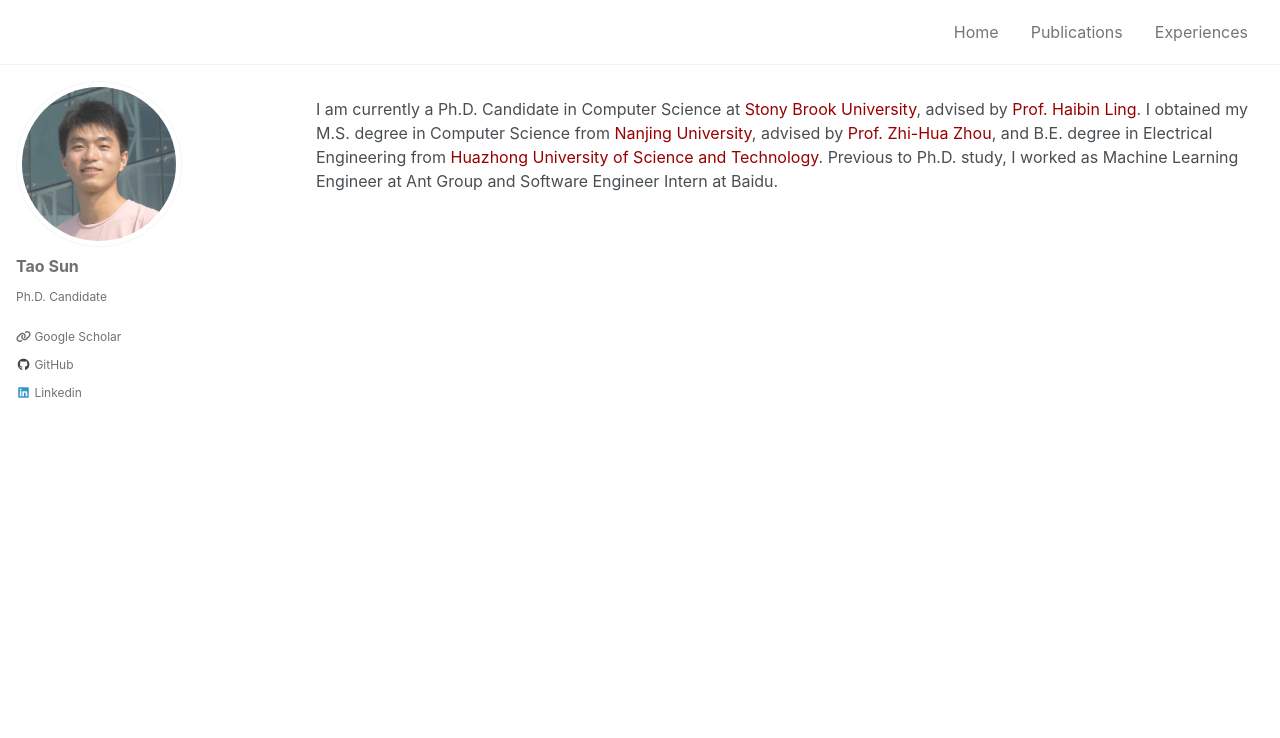
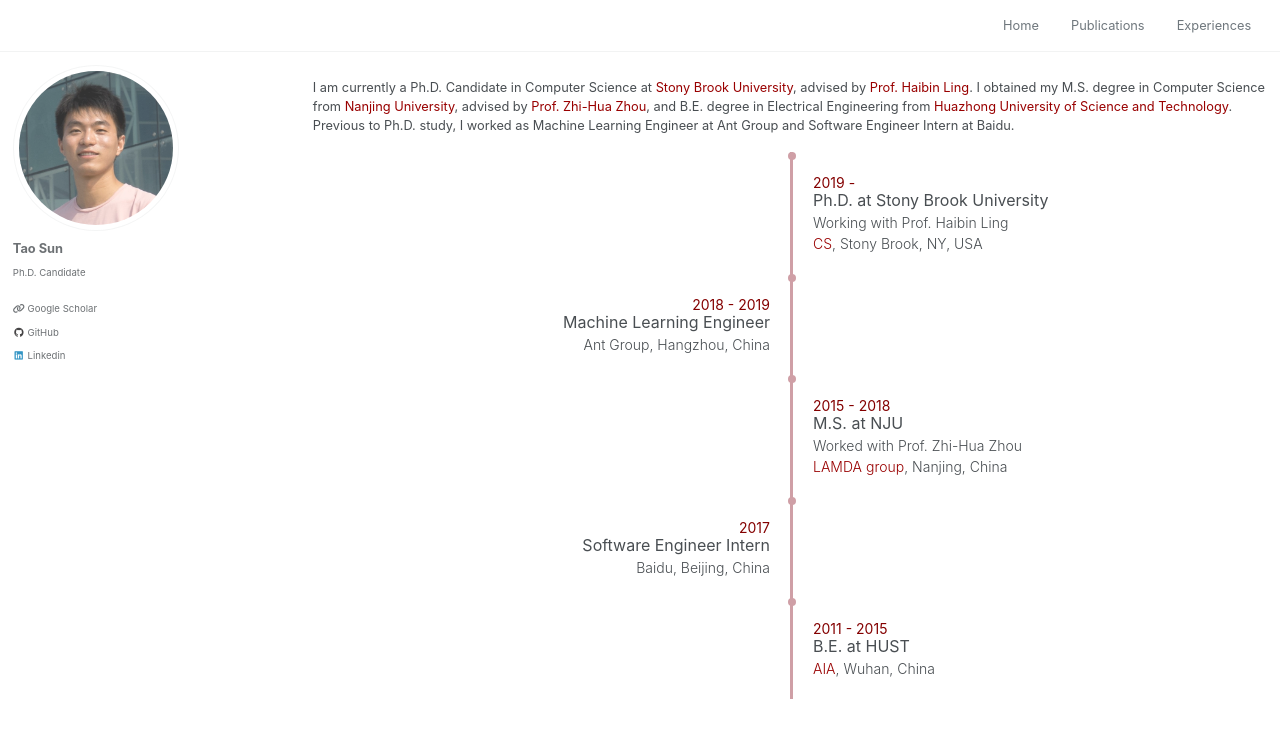
Before and after one commit to tsun/tsun.github.io, a Jekyll site: the page built from _pages/experiences.md, in a window 1280 px wide and 900 px high. Shown: the top 738 px of the window. Built offline with Jekyll 4.4.1, drawn with Linux system fonts in a browser that asks for light colours; cached includes are drawn as plain includes; nearby versions of some CDN libraries.

Commit message:
add timeline

```diff
--- a/_pages/experiences.md
+++ b/_pages/experiences.md
@@ -8,3 +8,47 @@
 <style>a{TEXT-DECORATION:none; color: #990000;}a:hover{TEXT-DECORATION:underline; color: #990000;}</style>
 
 I am currently a Ph.D. Candidate in Computer Science at <a href="https://www.cs.stonybrook.edu/" target="_blank" rel="nofollow">Stony Brook University</a>, advised by <a href="https://www3.cs.stonybrook.edu/~hling/" target="_blank" rel="nofollow">Prof. Haibin Ling</a>. I obtained my M.S. degree in Computer Science from <a href="https://www.nju.edu.cn/EN/main.htm" target="_blank" rel="nofollow">Nanjing University</a>, advised by <a href="https://cs.nju.edu.cn/zhouzh/" target="_blank" rel="nofollow">Prof. Zhi-Hua Zhou</a>, and B.E. degree in Electrical Engineering from <a href="http://english.hust.edu.cn/" target="_blank" rel="nofollow">Huazhong University of Science and Technology</a>. Previous to Ph.D. study, I worked as Machine Learning Engineer at Ant Group and Software Engineer Intern at Baidu.
+
+
+<head>
+<link href="/assets/css/my.css" rel="stylesheet">
+</head>
+
+<div class="container">
+  <div id="timeline">
+    <div class="timelineitem">
+      <div class="tdate"> 2019 - </div>
+      <div class="ttitle">Ph.D. at Stony Brook University</div>
+      <div class="tdesc"> Working with Prof. Haibin Ling </div>
+	  <div class="tdesc"> <a href="https://www.cs.stonybrook.edu/">CS</a>, Stony Brook, NY, USA </div>
+    </div>
+
+    <div class="timelineitem">
+      <div class="tdate">2018 - 2019</div>
+      <div class="ttitle">Machine Learning Engineer</div>
+	  <div class="tdesc">  Ant Group, Hangzhou, China</div>
+    </div>
+
+
+    <div class="timelineitem">
+      <div class="tdate">2015 - 2018</div>
+      <div class="ttitle">M.S. at NJU</div>
+	  <div class="tdesc"> Worked with Prof. Zhi-Hua Zhou </div>
+	  <div class="tdesc"> <a href="http://www.lamda.nju.edu.cn/">LAMDA group</a>, Nanjing, China</div>
+   </div>
+
+   <div class="timelineitem">
+      <div class="tdate">2017</div>
+      <div class="ttitle">Software Engineer Intern</div>
+    <div class="tdesc"> Baidu, Beijing, China</div>
+    </div>
+
+    <div class="timelineitem">
+      <div class="tdate">2011 - 2015 </div>
+      <div class="ttitle">B.E. at HUST</div>
+      <div class="tdesc"> <a href="http://english.aia.hust.edu.cn/">AIA</a>, Wuhan, China </div>
+    </div>
+
+
+</div>
+</div>
--- a/assets/css/my.css
+++ b/assets/css/my.css
@@ -19,3 +19,92 @@
     div.publication div.img{max-width:12%}
     div.publication div.text{max-width:88%;text-align:left}
 }
+
+
+/* from feichtenhofer.github.io/ */
+#timeline {
+  font-size: 16px;
+  font-weight: 300;
+  /* background-color: #f7f7f7; */
+}
+@media (min-width: 768px) {
+  .timelineitem:nth-child(odd) {
+    margin-left: 50%;
+    margin-right: 3px;
+    border-left: 3px solid #cf9fa6;
+    text-align: left;
+  }
+  .timelineitem:nth-child(even) {
+    margin-right: 50%;
+    margin-left: 3px;
+    border-right: 3px solid #cf9fa6;
+    text-align: right;
+  }
+  .timelineitem {
+    width: 50%;
+    position: relative;
+    padding: 20px;
+  }
+  .timelineitem:nth-child(odd):before {
+   left: -8px;
+  }
+  .timelineitem:nth-child(even):before {
+    right: -8px;
+  }
+}
+
+.timelineitem:before {
+  margin-left: 2.5px;
+  margin-right: 2.5px;
+  width: 8px;
+  height: 8px;
+  background: #cf9fa6;
+  content: "";
+  display: block;
+  position: absolute;
+  top: 0;
+  border-radius: 4px;
+
+}
+
+@media (max-width: 768px) {
+  .timelineitem {
+    border-left: 5px solid #cf9fa6;
+    text-align: left;
+    margin-left: 10px;
+    padding: 5px;
+    position: relative;
+  }
+  .timelineitem:before {
+    left: -8px;
+  }
+}
+
+.tdate {
+  font-size: 14px;
+  font-weight: 400;
+  margin-bottom: -5px;
+  color: rgb(132,0,0);
+}
+.ttitle {
+  font-size: 16px;
+  font-weight: 400;
+}
+.tdesc {
+  font-size: 14px;
+  font-weight: 300;
+}
+@media (max-width: 768px) {
+  .tdate {
+    font-size: 12px;
+  }
+  .ttitle {
+    font-size: 12px;
+  }
+  .tdesc {
+    font-size: 12px;
+  }
+}
+.thigh {
+  color: #000266;
+}
```
